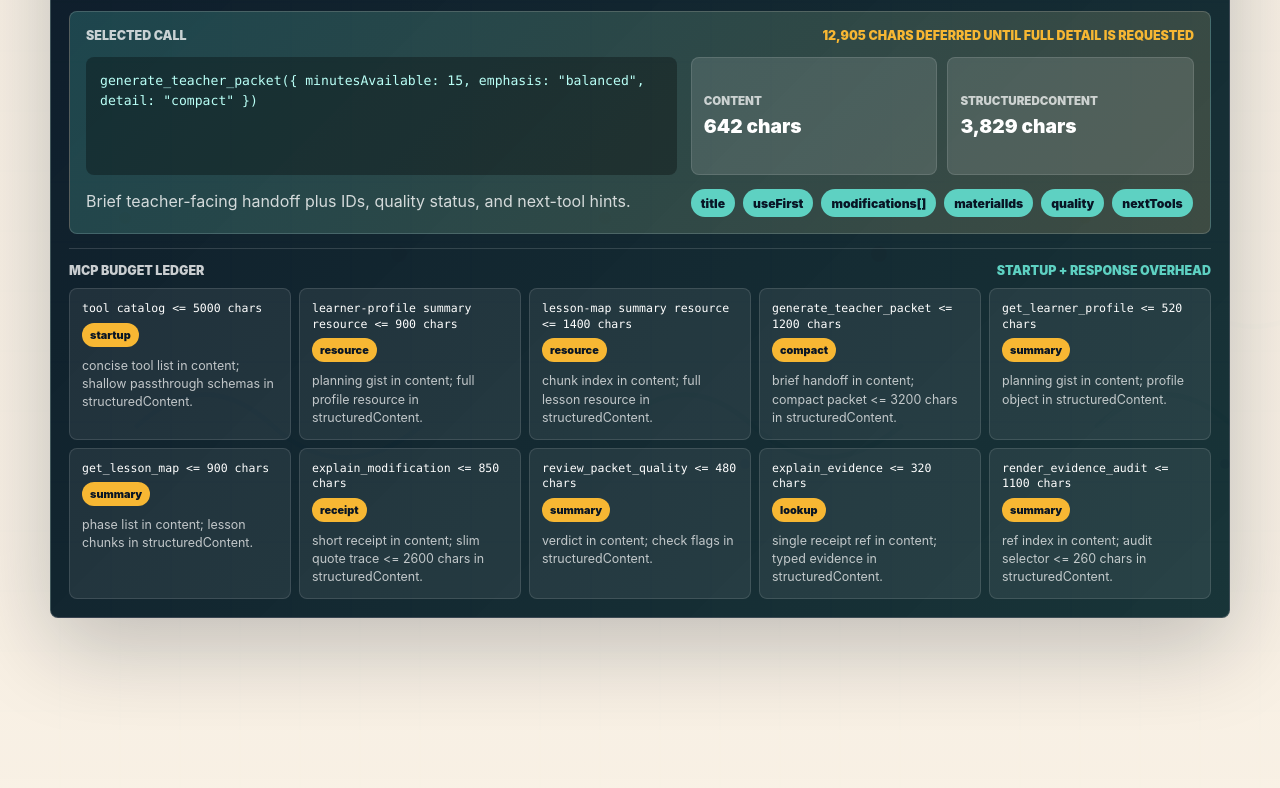
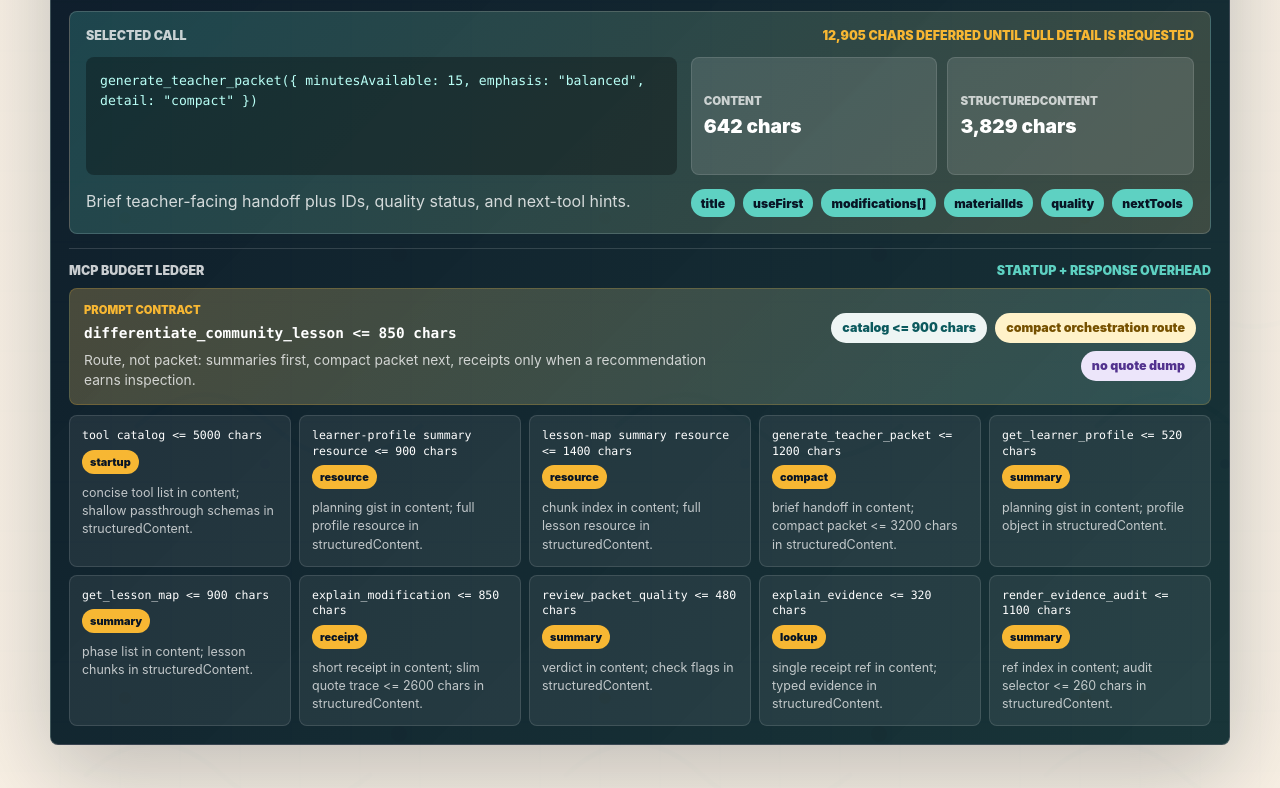
Before and after one commit to Cuuper22/waypoint-differentiation-lab, a website built with Vite: page showcase/index.html in a window 1280 px wide. Shown: the part 7446-8234 px from the top of the page. Built offline with nearby package versions, Linux system fonts and the light colour scheme.

Commit message:
Show prompt contract in reviewer walkthrough

```diff
--- a/showcase/src/main.js
+++ b/showcase/src/main.js
@@ -428,6 +428,8 @@ function renderMcpConsole() {
   budgetTitle.className = "mcp-budget-title";
   budgetTitle.append(textSpan("MCP budget ledger"), textSpan("startup + response overhead"));
 
+  const promptContract = stats.promptBudget ? mcpPromptTemplate(stats.promptBudget) : document.createDocumentFragment();
+
   const budgetRows = document.createElement("div");
   budgetRows.className = "mcp-budget-grid";
   budgetRows.replaceChildren(
@@ -436,7 +438,7 @@ function renderMcpConsole() {
       .map(mcpBudgetTemplate)
   );
 
-  budgetPanel.append(budgetTitle, budgetRows);
+  budgetPanel.append(budgetTitle, promptContract, budgetRows);
   mcpConsole.replaceChildren(header, flow, detail, budgetPanel);
 }
 
@@ -520,6 +522,32 @@ function mcpBudgetTemplate(row) {
 
   item.append(top, split);
   return item;
+}
+
+function mcpPromptTemplate(row) {
+  const contract = document.createElement("article");
+  contract.className = "mcp-prompt-contract";
+
+  const copy = document.createElement("div");
+  copy.className = "mcp-prompt-copy";
+
+  const eyebrow = document.createElement("span");
+  eyebrow.textContent = "Prompt contract";
+
+  const title = document.createElement("strong");
+  title.textContent = `${row.prompt} <= ${row.messageBudget} chars`;
+
+  const note = document.createElement("p");
+  note.textContent = "Route, not packet: summaries first, compact packet next, receipts only when a recommendation earns inspection.";
+
+  copy.append(eyebrow, title, note);
+
+  const chips = document.createElement("div");
+  chips.className = "mcp-prompt-chips";
+  chips.append(tag(`catalog <= ${row.catalogBudget} chars`), tag(row.textChannel), tag("no quote dump"));
+
+  contract.append(copy, chips);
+  return contract;
 }
 
 function payloadRow(label, chars, percent, note) {
--- a/showcase/src/styles.css
+++ b/showcase/src/styles.css
@@ -1587,6 +1587,60 @@ a {
   color: var(--mint);
 }
 
+.mcp-prompt-contract {
+  display: grid;
+  grid-template-columns: minmax(0, 1.2fr) minmax(220px, 0.8fr);
+  gap: 14px;
+  align-items: center;
+  margin-bottom: 10px;
+  padding: 14px;
+  border-radius: 8px;
+  background:
+    linear-gradient(135deg, rgba(247, 183, 51, 0.18), rgba(94, 209, 194, 0.12)),
+    rgba(255, 255, 255, 0.08);
+  border: 1px solid rgba(247, 183, 51, 0.22);
+}
+
+.mcp-prompt-copy {
+  display: grid;
+  gap: 6px;
+}
+
+.mcp-prompt-copy span {
+  color: var(--gold);
+  font-size: 0.7rem;
+  font-weight: 950;
+  text-transform: uppercase;
+}
+
+.mcp-prompt-copy strong {
+  color: white;
+  font-family: "SFMono-Regular", Consolas, "Liberation Mono", monospace;
+  font-size: 0.9rem;
+  line-height: 1.4;
+  overflow-wrap: anywhere;
+}
+
+.mcp-prompt-copy p {
+  margin: 0;
+  color: rgba(255, 255, 255, 0.76);
+  font-size: 0.86rem;
+  line-height: 1.48;
+}
+
+.mcp-prompt-chips {
+  display: flex;
+  flex-wrap: wrap;
+  justify-content: flex-end;
+  gap: 8px;
+}
+
+.mcp-prompt-chips .tag {
+  color: var(--night);
+  background: var(--mint);
+  border-color: rgba(255, 255, 255, 0.18);
+}
+
 .mcp-budget-grid {
   display: grid;
   grid-template-columns: repeat(5, minmax(0, 1fr));
@@ -1929,6 +1983,14 @@ a {
     grid-template-columns: repeat(2, minmax(0, 1fr));
   }
 
+  .mcp-prompt-contract {
+    grid-template-columns: 1fr;
+  }
+
+  .mcp-prompt-chips {
+    justify-content: flex-start;
+  }
+
   .arch-node::after {
     top: 0;
     left: 0;
```
Also changed, not shown: scripts/qa-showcase.mjs (+10 -2 lines).
